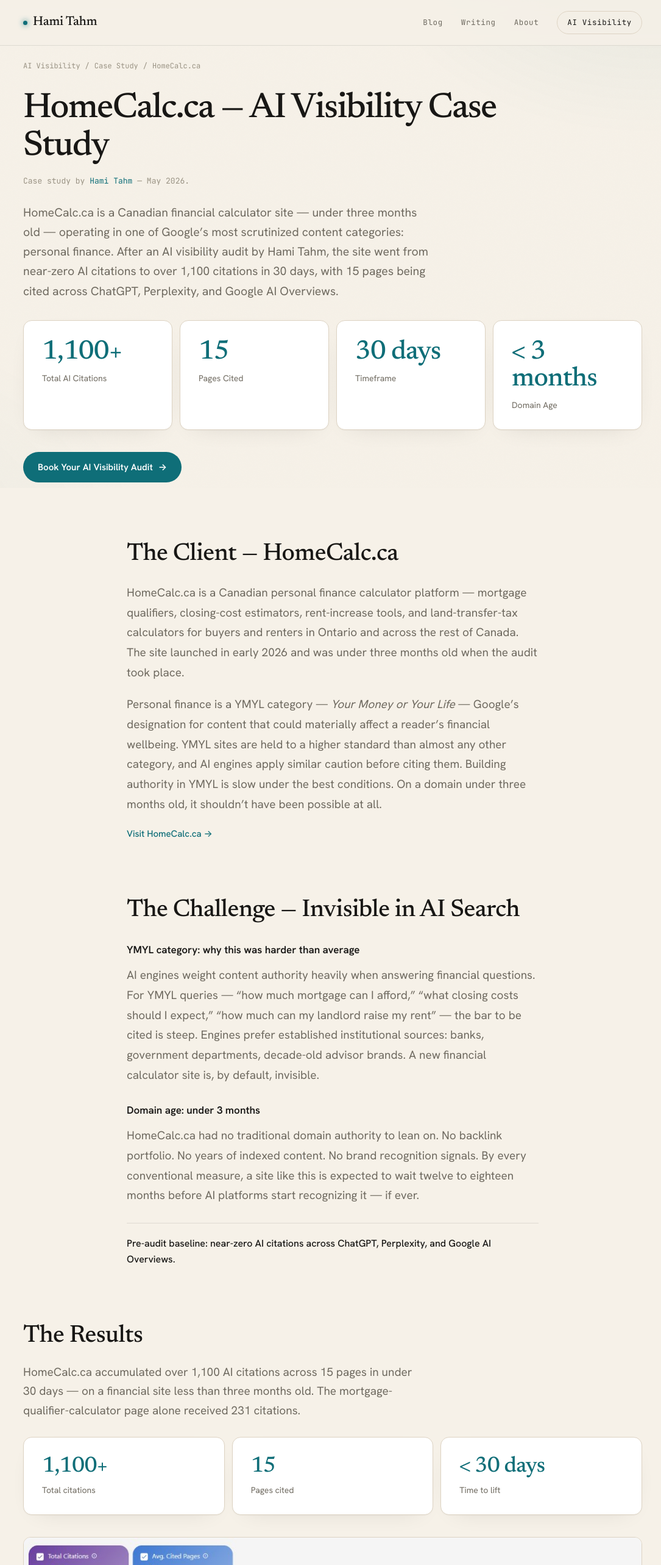
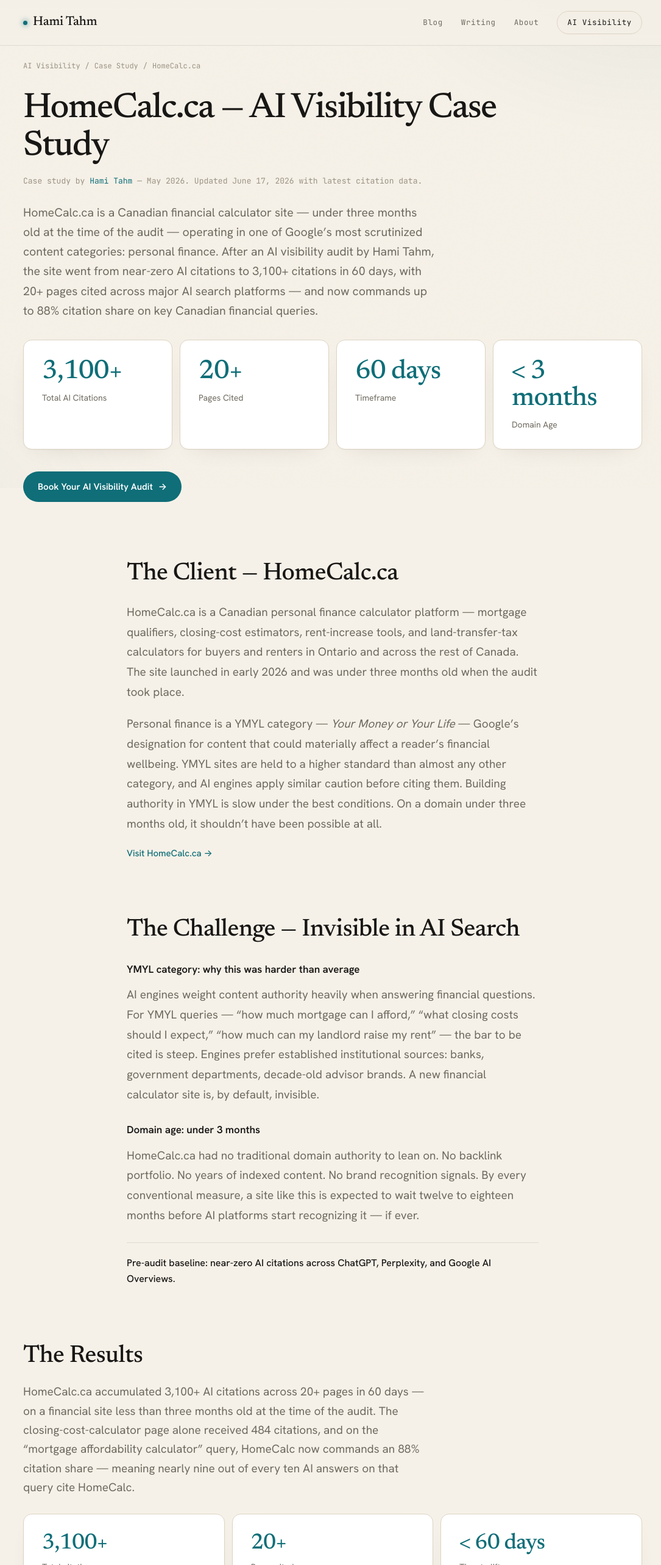
Before and after one commit to Hami-Tahm/hamitahm.com, a Next.js app: page /case-studies/homecalc-ai-visibility in a window 1280 px wide. Shown: the top 2566 px of the page at 61% size, without its empty margins (94-1179 px from the left). Built offline with nearby package versions, Linux system fonts and the light colour scheme.

Commit message:
case-study(homecalc): update to 3,100+ citations / 20+ pages / 60 days + add market share data (up to 88% on key queries)

```diff
--- a/src/app/case-studies/homecalc-ai-visibility/page.tsx
+++ b/src/app/case-studies/homecalc-ai-visibility/page.tsx
@@ -5,6 +5,7 @@
 import {
   HOMECALC_CITED_PAGES,
   HOMECALC_PROOF,
+  HOMECALC_TOP_QUERIES,
   homecalcPageUrl,
 } from "@/lib/homecalc-proof";
 
@@ -12,12 +13,12 @@
 const TURNAROUND = "7 business days";
 const CHART_SRC = "/images/case-studies/homecalc-citation-chart.png";
 const CHART_ALT =
-  "HomeCalc.ca AI citation growth chart — 1,100 total citations across 15 cited pages, May 2026. Citations begin climbing on May 24 and accelerate to roughly 200 per day.";
+  "HomeCalc.ca AI citation growth chart, May–June 2026 — citations climbing from May 24 through mid-June, reaching 3,100+ total across 20+ cited pages, with daily peaks of 250+.";
 
 export const metadata: Metadata = {
   title: "HomeCalc.ca AI Visibility Case Study",
   description:
-    "How HomeCalc.ca went from near-zero to 1,100+ AI citations in 30 days on a YMYL financial site under three months old. By Hami Tahm.",
+    "How HomeCalc.ca went from near-zero to 3,100+ AI citations in 60 days on a YMYL financial site under three months old — now commanding up to 88% citation share on key queries. By Hami Tahm.",
   alternates: {
     canonical: "https://hamitahm.com/case-studies/homecalc-ai-visibility/",
   },
@@ -51,11 +52,10 @@
   },
 ] as const;
 
-const TOP_QUERIES = [
-  ["best rent increase calculator", "81"],
-  ["how much mortgage can I afford", "51"],
-  ["covering closing costs", "39"],
-] as const;
+const TOP_QUERIES = HOMECALC_TOP_QUERIES.map(
+  ({ query, citations, share }) =>
+    [query, `${citations} · ${share} AI citation share`] as const,
+);
 
 const VERTICALS = [
   {
@@ -97,6 +97,7 @@
       "@type": "Article",
       headline: "HomeCalc.ca — AI Visibility Case Study",
       datePublished: "2026-05-01",
+      dateModified: "2026-06-17",
       author: {
         "@type": "Person",
         name: "Hami Tahm",
@@ -177,7 +178,7 @@
               <Link href="/hami-tahm/" style={{ color: "var(--accent)" }}>
                 Hami Tahm
               </Link>{" "}
-              — May 2026.
+              — May 2026. Updated June 17, 2026 with latest citation data.
             </p>
           </RevealSection>
 
@@ -192,11 +193,13 @@
               }}
             >
               HomeCalc.ca is a Canadian financial calculator site — under three
-              months old — operating in one of Google&rsquo;s most scrutinized
-              content categories: personal finance. After an AI visibility audit
-              by Hami Tahm, the site went from near-zero AI citations to over
-              1,100 citations in 30 days, with 15 pages being cited across
-              ChatGPT, Perplexity, and Google AI Overviews.
+              months old at the time of the audit — operating in one of
+              Google&rsquo;s most scrutinized content categories: personal
+              finance. After an AI visibility audit by Hami Tahm, the site went
+              from near-zero AI citations to 3,100+ citations in 60 days, with
+              20+ pages cited across major AI search platforms — and now
+              commands up to 88% citation share on key Canadian financial
+              queries.
             </p>
           </RevealSection>
 
@@ -393,10 +396,13 @@
                 marginBottom: 28,
               }}
             >
-              HomeCalc.ca accumulated over 1,100 AI citations across 15 pages in
-              under 30 days — on a financial site less than three months old.
-              The mortgage-qualifier-calculator page alone received 231
-              citations.
+              HomeCalc.ca accumulated 3,100+ AI citations across 20+ pages in
+              60 days — on a financial site less than three months old at the
+              time of the audit. The closing-cost-calculator page alone received
+              484 citations, and on the &ldquo;mortgage affordability calculator&rdquo;
+              query, HomeCalc now commands an 88% citation share — meaning
+              nearly nine out of every ten AI answers on that query cite
+              HomeCalc.
             </p>
           </RevealSection>
 
@@ -432,8 +438,10 @@
                   maxWidth: "62ch",
                 }}
               >
-                Citations began climbing around May 24, 2026 and accelerated
-                consistently — reaching peaks of roughly 200 citations per day.
+                Citations began climbing around May 24, 2026 and have
+                accelerated consistently — reaching peaks of 250+ citations per
+                day by mid-June, with total accumulation exceeding 3,100 across
+                20+ cited pages.
               </figcaption>
             </figure>
           </RevealSection>
@@ -453,7 +461,7 @@
             <DataTable
               headers={["Page", "AI Citations"]}
               rows={HOMECALC_CITED_PAGES.map((page) => ({
-                label: page.path,
+                label: page.label,
                 value: page.citations,
                 href: homecalcPageUrl(page.path),
               }))}
@@ -470,12 +478,46 @@
                 marginBottom: 16,
               }}
             >
-              Top grounding queries
+              Top grounding queries &amp; market share
             </h3>
+            <p
+              style={{
+                fontSize: 15,
+                color: "var(--muted)",
+                lineHeight: 1.65,
+                maxWidth: "62ch",
+                marginBottom: 16,
+              }}
+            >
+              &ldquo;Citation share&rdquo; is the percentage of all AI citations
+              for a given query that came from HomeCalc.ca. An 88% share means
+              that when AI engines answered this query, they cited HomeCalc
+              nearly nine times out of ten.
+            </p>
             <DataTable
               headers={["Query", "AI Citations"]}
               rows={TOP_QUERIES.map(([label, value]) => ({ label, value }))}
             />
+          </RevealSection>
+
+          <RevealSection delay={0.22}>
+            <p
+              style={{
+                marginTop: 40,
+                fontSize: "clamp(17px, 2vw, 19px)",
+                color: "var(--ink)",
+                lineHeight: 1.65,
+                maxWidth: "62ch",
+                paddingTop: 24,
+                borderTop: "1px solid var(--line)",
+                fontWeight: 500,
+              }}
+            >
+              Volume matters. Dominance matters more. HomeCalc is no longer just
+              cited by AI engines for Canadian financial calculations — for
+              several of the most important queries in the category, it is the
+              <em style={{ fontStyle: "italic" }}> default source</em>.
+            </p>
           </RevealSection>
         </div>
       </section>
--- a/src/lib/homecalc-proof.ts
+++ b/src/lib/homecalc-proof.ts
@@ -1,19 +1,31 @@
-/** Shared HomeCalc proof metrics — outcome only, no mechanism. */
+/** Shared HomeCalc proof metrics — outcome only, no mechanism. Updated 2026-06-17. */
 export const HOMECALC_PROOF = {
-  citations: "1,100+",
-  pagesCited: "15",
-  timeframe: "30 days",
+  citations: "3,100+",
+  pagesCited: "20+",
+  timeframe: "60 days",
   domainAge: "under three months old",
   caseStudyPath: "/case-studies/homecalc-ai-visibility/",
   siteUrl: "https://homecalc.ca/",
+  peakPerDay: "250+",
+  topCitationShare: "88%",
 } as const;
 
 export const HOMECALC_CITED_PAGES = [
-  { path: "mortgage-qualifier-calculator", citations: "231" },
-  { path: "closing-cost-calculator", citations: "194" },
-  { path: "rent-increase-calculator", citations: "130" },
-  { path: "land-transfer-tax/ontario", citations: "110" },
-  { path: "mortgage-affordability-calculator", citations: "74" },
+  { label: "Closing Cost Calculator", path: "tools/closing-cost-calculator", citations: "484" },
+  { label: "Land Transfer Tax — BC", path: "tools/land-transfer-tax-calculator/bc", citations: "325" },
+  { label: "Mortgage Affordability Calculator", path: "tools/mortgage-affordability-calculator", citations: "320" },
+  { label: "Land Transfer Tax — Ontario", path: "tools/land-transfer-tax-calculator/ontario", citations: "292" },
+  { label: "Rent Increase Calculator", path: "tools/rent-increase-calculator", citations: "250" },
+  { label: "Mortgage Qualifier Calculator", path: "tools/mortgage-qualifier-calculator", citations: "211" },
+] as const;
+
+/** Top grounding queries — query, citations, citation share (% of all AI citations for that query). */
+export const HOMECALC_TOP_QUERIES = [
+  { query: "property transfer tax bc", citations: "200", share: "32%" },
+  { query: "best rent increase calculator", citations: "123", share: "21%" },
+  { query: "mortgage affordability calculator (100K salary)", citations: "64", share: "88%" },
+  { query: "land transfer tax ontario", citations: "59", share: "46%" },
+  { query: "how much mortgage can I afford", citations: "51", share: "41%" },
 ] as const;
 
 export function homecalcPageUrl(path: string) {
```
